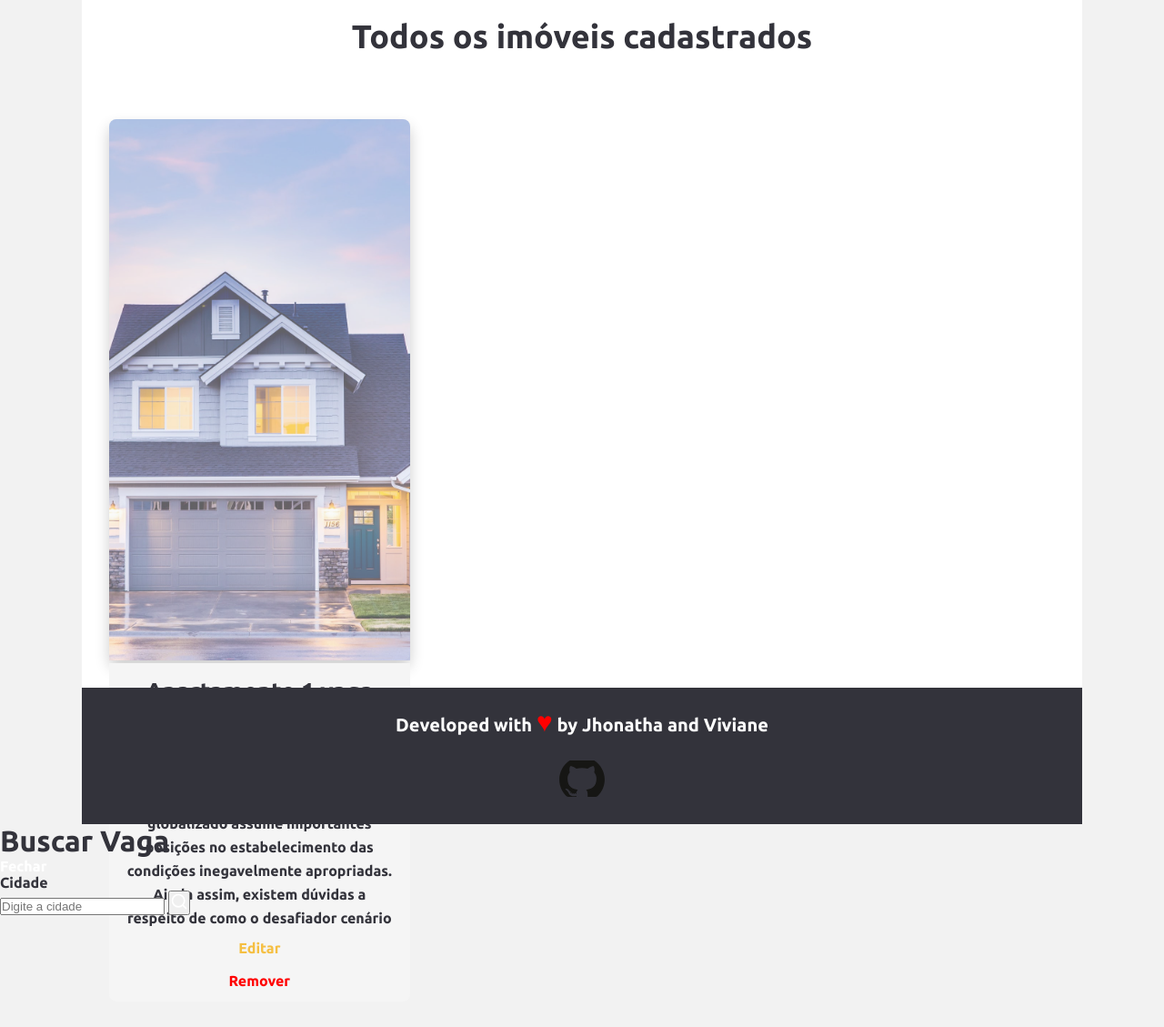
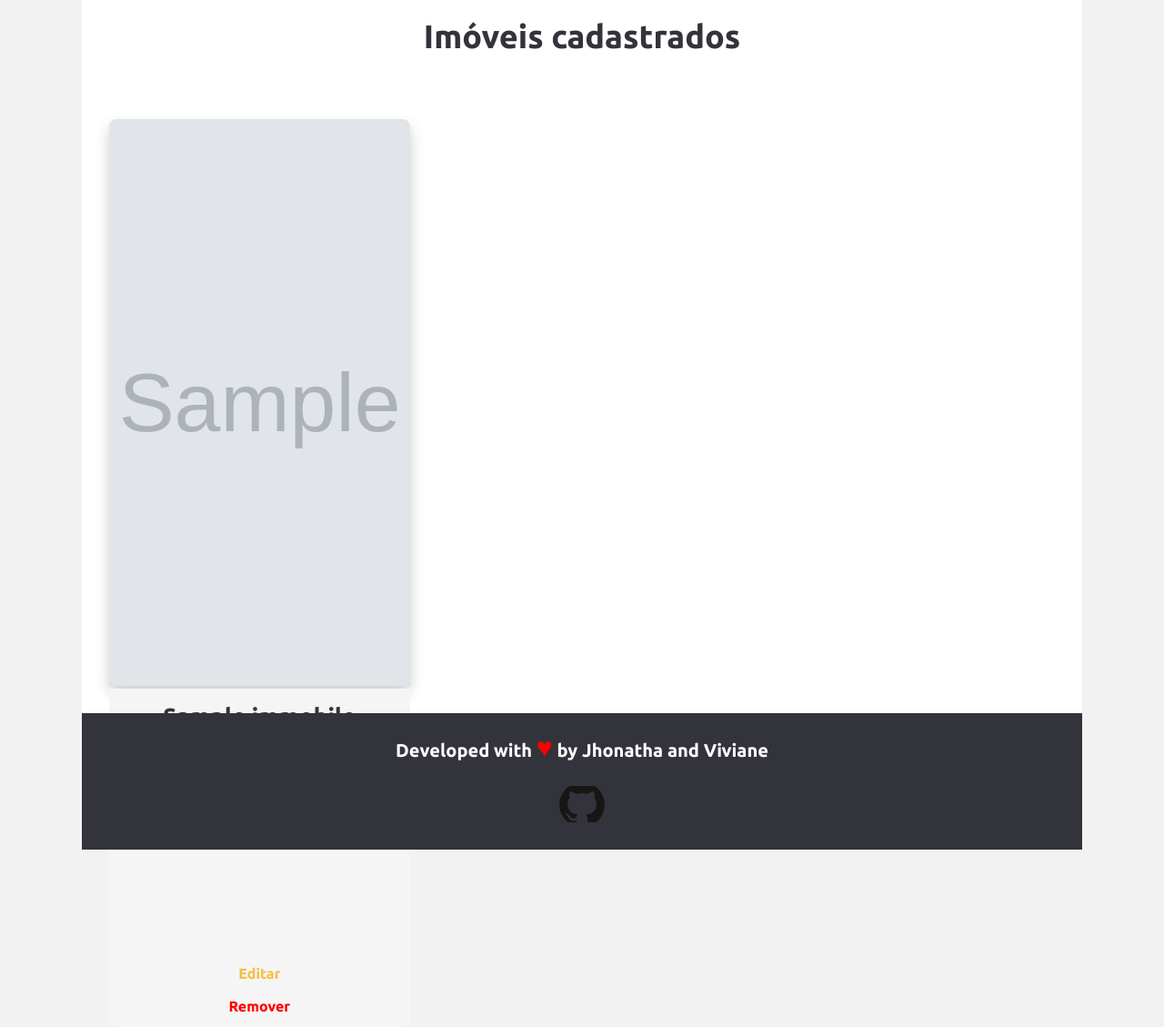
Before and after one commit to jhonathadev/Projeto-SIN-143, a PHP site: page /view.php in a window 1280 px wide. Shown: the part 121-1250 px from the top of the page at 91% size. Run offline with PHP 8.4, Linux system fonts and the light colour scheme; tables that the repository leaves empty or names only in its code hold one stand-in row (values such as "Sample post"); grey boxes marked "Sample" are stand-in pictures; some libraries are stand-ins or nearby versions.

Commit message:
new functions, done register immoble and some bugs

```diff
--- /dev/null
+++ b/conection.php
@@ -0,0 +1,25 @@
+<?php
+    class Conection {
+        //pgsql:host=localhost;port=5432;dbname=testdb;user=bruce;password=mypass
+        //'mysql:local=localhost;dbname=php_com_pdo'
+        private $host = 'mysql:local=localhost;dbname=tem_vaga_ai';
+        private $dbname = 'tem_vaga_ai';
+        private $user = 'root';
+        private $password = '';
+
+        public function connect() {
+            try {
+                $connect = new PDO(
+                    $this->host,
+                    $this->user,
+                    $this->password
+                );
+                return $connect;
+            } catch(PDOException $e) {
+                echo '<pre>';  // <pre> serve para formatar a string abaixo
+                print_r($e);
+                echo '</pre>';
+            }
+        }
+    }
+?>
--- /dev/null
+++ b/immobile.controller.php
@@ -0,0 +1,54 @@
+<?php
+    require "conection.php";
+	require "immobile.model.php";
+    require "task-immobile.php";
+
+	$action = isset ($_GET['action']) ? $_GET['action'] : $action;
+
+	if($action == 'insert'){
+		$immobile = new Immobile();
+		$immobile->__set('title',$_POST['title']);
+		$immobile->__set('image1',$_POST['image1']);
+		$immobile->__set('image2',$_POST['image2']);
+		$immobile->__set('city',$_POST['city']);
+		$immobile->__set('state',$_POST['state']);
+		$immobile->__set('value_daily',$_POST['value_daily']);
+		$immobile->__set('phone',$_POST['phone']);
+		$immobile->__set('description',$_POST['description']);
+		$connect =  new Conection();
+		$register = new taskImmobile($connect, $immobile);
+		$register->insert();
+		header('location:register.php?insert=1');
+
+	} else if($action == 'read'){
+		$Immobile = new Immobile();
+		$connect =  new Conection();
+		$list = new taskImmobile($connect,$Immobile);
+		$return = $list->read();
+
+	} else if($action == 'update'){
+		$immobile = new Immobile();
+		$immobile->__set('id',$_POST['id']);
+		$immobile->__set('title',$_POST['title']);
+		$immobile->__set('image1',$_POST['image1']);
+		$immobile->__set('image2',$_POST['image2']);
+		$immobile->__set('city',$_POST['city']);
+		$immobile->__set('state',$_POST['state']);
+		$immobile->__set('value_daily',$_POST['value_daily']);
+		$immobile->__set('phone',$_POST['phone']);
+		$immobile->__set('description',$_POST['description']);
+		$connect = new Conection();
+		$update =  new taskImmobile($connect,$immobile);
+		$update->update();
+		header('location:edit.php?update=1');
+
+	} else if($action == 'delete'){
+		$immobile = new Immobile();
+		$immobile->__set('id',$_POST['id']);
+		$connect = new Conection();
+		$remove =  new taskImmobile($connect,$immobile);
+		$remove->delete();
+		header('location:view.php?delete=1');
+	}
+
+?>
--- /dev/null
+++ b/immobile.model.php
@@ -0,0 +1,20 @@
+<?php
+	class Immobile {
+		private $id;
+		private $title;
+		private $image1;
+		private $image2;
+		private $city;
+		private $state;
+        private $value_daily;
+        private $phone;
+		private $description;
+
+		public function __get($attribute){
+			return $this->$attribute;
+		}
+		public function __set($attribute, $value){
+			$this->$attribute = $value;
+		}
+	}
+?>
--- a/search-result.php
+++ b/search-result.php
@@ -61,13 +61,10 @@
                                         <option value="3">3</option>
                                     </select>
                                 </div>
-
-                                <p>Por outro lado, a contínua expansão de nossa atividade desafia a capacidade de equalização dos índices pretendidos.</p>
-
                                 <div style="margin: 50px 0; text-align: center;">
                                     <a class="button" onclick="redireciona()">Alugar</a>
                                 </div>
-
+                                <p>Por outro lado, a contínua expansão de nossa atividade desafia a capacidade de equalização dos índices pretendidos.</p>
                             </div>
                         </div>
                     </div>
--- /dev/null
+++ b/task-immobile.php
@@ -0,0 +1,70 @@
+<?php
+
+	class taskImmobile {
+
+		private $connect;
+		private $immobile;
+		public function __construct(Conection $connect, Immobile $immobile){
+			$this->connect = $connect->connect();
+			$this->immobile = $immobile;
+		}
+
+		public function insert() {
+			$query = 'insert into immobile (title,image1,image2,state,city,value_daily,phone,description)
+			values (:title, :image1, :image2, :state, :city, :value_daily, :phone, :description)';
+			$stmt = $this->connect->prepare($query);
+			$stmt->bindValue(':title', $this->immobile->__get('title'));
+			$stmt->bindValue(':image1', $this->immobile->__get('image1'));
+			$stmt->bindValue(':image2', $this->immobile->__get('image2'));
+			$stmt->bindValue(':state', $this->immobile->__get('state'));
+			$stmt->bindValue(':city', $this->immobile->__get('city'));
+			$stmt->bindValue(':value_daily', $this->immobile->__get('value_daily'));
+            $stmt->bindValue(':phone', $this->immobile->__get('phone'));
+            $stmt->bindValue(':description', $this->immobile->__get('description'));
+
+			if($stmt->execute()){
+				echo "Sucesso ao inserir";
+			}else{
+				echo "Erro ao inserir";
+			}
+		}
+
+		public function update() {
+
+			$query = 'update immobile set title = :title, image1 = :image1, image2 = :image2, state = :state, city = :city, value_daily = :value_daily, phone = :phone, description = :description where id = :id';
+			$stmt = $this->connect->prepare($query);
+			$stmt->bindValue(':title', $this->immobile->__get('title'));
+			$stmt->bindValue(':image1', $this->immobile->__get('image1'));
+			$stmt->bindValue(':image2', $this->immobile->__get('image2'));
+			$stmt->bindValue(':state', $this->immobile->__get('state'));
+			$stmt->bindValue(':city', $this->immobile->__get('city'));
+			$stmt->bindValue(':value_daily', $this->immobile->__get('value_daily'));
+            $stmt->bindValue(':phone', $this->immobile->__get('phone'));
+			$stmt->bindValue(':description', $this->immobile->__get('description'));
+
+			if($stmt->execute()) {
+				echo "Sucesso ao atualizar ";
+			}else{
+				echo "Erro ao atualizar";
+			}
+		}
+
+		public function read() {
+			$query = 'select * from immobile';
+			$stmt = $this->connect->prepare($query);
+			$stmt->execute();
+			return $stmt->fetchAll(PDO::FETCH_OBJ);
+		}
+
+		public function delete() {
+			$query = 'delete from immobile where id = :id';
+			$stmt = $this->connect->prepare($query);
+			$stmt->bindValue(':id', $this->immobile->__get('id'));
+			if($stmt->execute()){
+				echo "Sucesso ao deletar";
+			}else{
+				echo "Erro ao deletar";
+			}
+		}
+	}
+?>
--- a/view.php
+++ b/view.php
@@ -6,9 +6,9 @@
         <title>Tem vaga aí?</title>
         <link rel="stylesheet" href="styles/index.css">
         <link rel="stylesheet" href="styles/search.css">
+        <link rel="stylesheet" href="styles/modal.css">
         <link rel="stylesheet" href="styles/responsive.css">
         <link rel="shortcut icon"  href="imgs/casa.svg">
-
         <link href="https://fonts.googleapis.com/css2?family=Ubuntu:wght@700&display=swap" rel="stylesheet">
     </head>
 
@@ -19,10 +19,9 @@
                     <nav>
                         <ul>
                             <li class="align-left"><img src="imgs/logo.svg" alt="logotipo"></li>
-                            <li><a href="index.php">INICIO</a></li>
-                            <li><a href="about.php">SOBRE</a></li>
-                            <li><a id="search" href="#">BUSCAR</a></li>
-                            <li><a href="contact.php">CONTATO</a></li>
+                            <li><a href="view.php">Inicio</a></li>
+                            <li><a href="register.php">Criar Novo Imóvel</a></li>
+                            <li><a href="register-image.php">Banner Inicial</a></li>
                             <li>
                                 <label class="switch">
                                     <input id="color-checked" type="checkbox" checked>
@@ -35,23 +34,29 @@
             </div>
             <main>
                 <div class="content">
-                    <h1 class="section-title">Todos os imóveis cadastrados</h1>
+                    <h1 class="section-title">Imóveis cadastrados</h1>
                 </div>
                 <div class="content">
                     <div class="cards">
+                        <?php
+                            $action = 'read';
+                            require "immobile.controller.php";
+                            foreach ($return as $indice => $value): ?>
                                 <div class="card">
-                            <img src="imgs/img1.jpeg" alt="casa">
+                                    <img src="<?php echo $value->image1; ?>" alt="casa">
                                     <div class="card-body">
-                                <h1>Apartamento 1 vaga</h1>
-                                <h3> <strong>R$ 500,00</strong></h3>
-                                <p>Ainda assim, existem dúvidas a respeito de como o desafiador cenário globalizado assume importantes posições no estabelecimento das condições inegavelmente apropriadas. Ainda assim, existem dúvidas a respeito de como o desafiador cenário globalizado assume importantes posições no estabelecimento das condições inegavelmente apropriadas. Ainda assim, existem dúvidas a respeito de como o desafiador cenário globalizado assume importantes posições no estabelecimento das condições inegavelmente apropriadas.
+                                        <h1><?php echo $value->title; ?></h1>
+                                        <h3><strong>R$<?php echo $value->value_daily ?></strong></h3>
+                                        <p>
+                                            <?php echo $value->description ?>
                                         </p>
                                     </div>
                                     <div class="card-footer">
-                                <a style="color: #f5bf42;"href="edit.html">Editar</a>
-                                <a onclick="remove()" style="color: red;">Remover</a>
+                                        <a href="edit.php?action=update" style="color: #f5bf42;">Editar</a>
+                                        <a href="view.php?action=delete" style="color: red;">Remover</a>
                                     </div>
                                 </div>
+                        <?php endforeach; ?>
                     </div>
                 </div>
             </main>
```
Also changed, not shown: conect.php (deleted, +0 -25 lines), edit.php (+17 -11 lines), image.controller.php (added, +24 -0 lines), image.model.php (added, +15 -0 lines), index.php (+8 -8 lines), login.php (+3 -4 lines), register-image.php (added, +71 -0 lines), register.php (+20 -18 lines), search.php (+11 -4 lines), task-image.php (added, +28 -0 lines), readme.md. Lines whose indentation alone changed are shown as unchanged.
